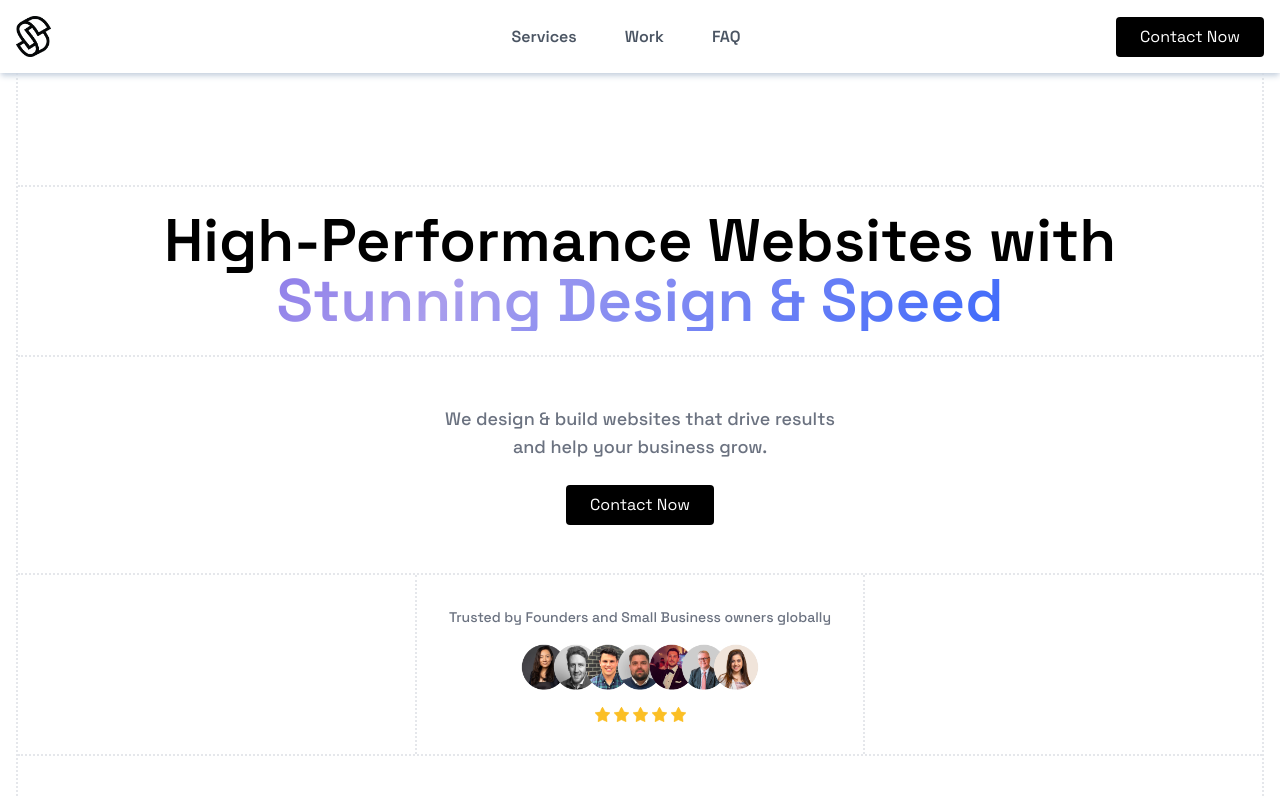
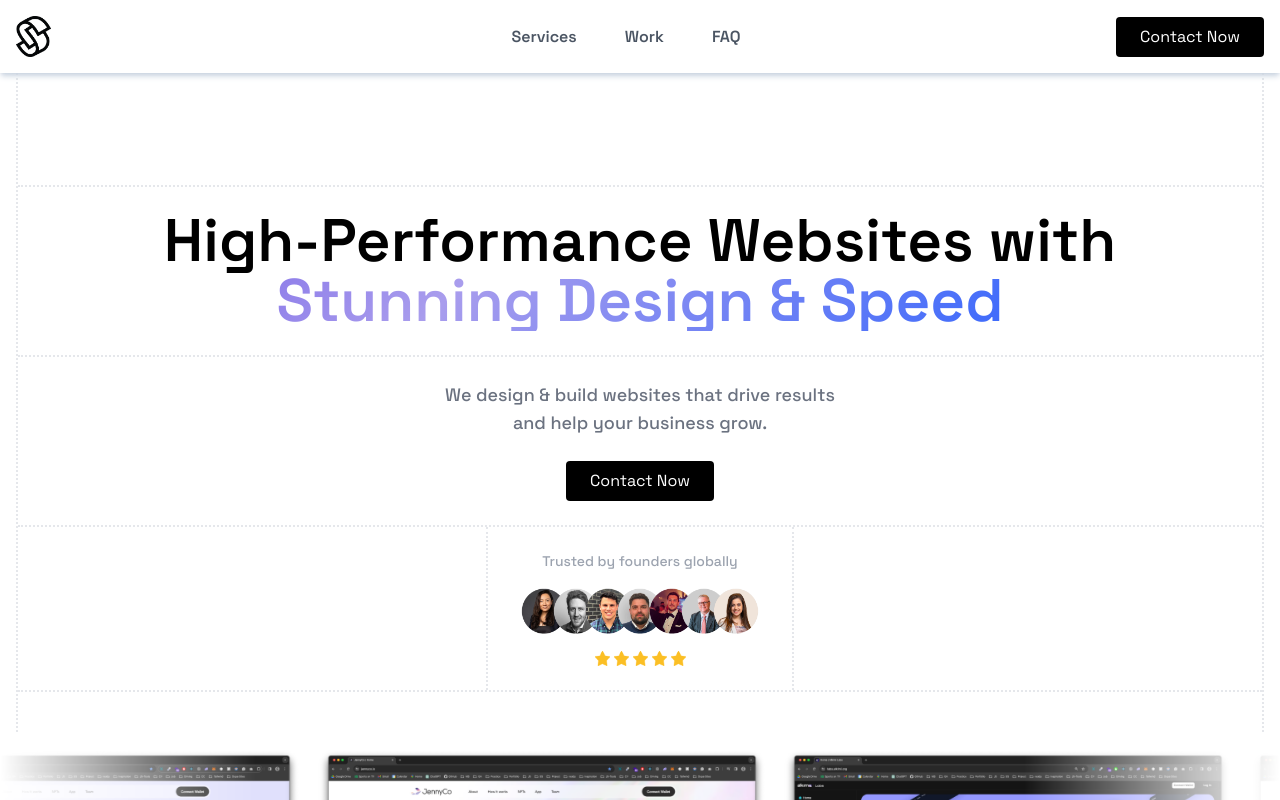
Before and after one commit to mselbekk11/selbekk-studio, a Next.js app: page / in a window 1280 px wide. Shown: the top 800 px of the page. Built offline with nearby package versions, Linux system fonts and the light colour scheme.

Commit message:
testimonials

```diff
--- a/components/Hero.tsx
+++ b/components/Hero.tsx
@@ -10,13 +10,13 @@ export function Hero() {
       <div className='mx-auto max-w-7xl flex flex-col items-center border-dotted border-x-2 pt-10 lg:pt-28 text-center'>
         <div className='border-dotted border-y-2 border-gray-200 flex flex-col items-center w-full'>
           <h1 className='text-2xl md:text-4xl lg:text-6xl font-semibold py-6 '>
-            High-Performance Websites with
-            <br className='hidden lg:block' />
+            High-Performance <br className='block lg:hidden' /> Websites with
+            <br className='lg:block' />
             <span className='animate'> Stunning Design & Speed</span>
           </h1>
         </div>
         <div className='border-dotted border-b-2 border-gray-200 w-full flex flex-col items-center'>
-          <div className='py-12 max-w-2xl'>
+          <div className='py-6 max-w-2xl'>
             <h3 className='text-sm md:text-lg font-medium text-gray-500 pb-6'>
               We design & build websites that drive results <br /> and help your
               business grow.
@@ -33,9 +33,9 @@ export function Hero() {
           </div>
         </div>
         <div className='border-dotted border-b-2 border-gray-200 flex flex-col items-center w-full'>
-          <div className='py-8 px-8 max-w-2xl flex flex-col items-center md:border-dotted md:border-x-2 border-gray-200'>
-            <h3 className='text-sm font-medium text-gray-500 pb-4'>
-              Trusted by Founders and Small Business owners globally
+          <div className='py-6 px-8 max-w-2xl flex flex-col items-center md:border-dotted md:border-x-2 border-gray-200'>
+            <h3 className='text-sm font-medium text-gray-400 pb-4'>
+              Trusted by founders globally
             </h3>
             <ClientList />
             <Stars />
```
